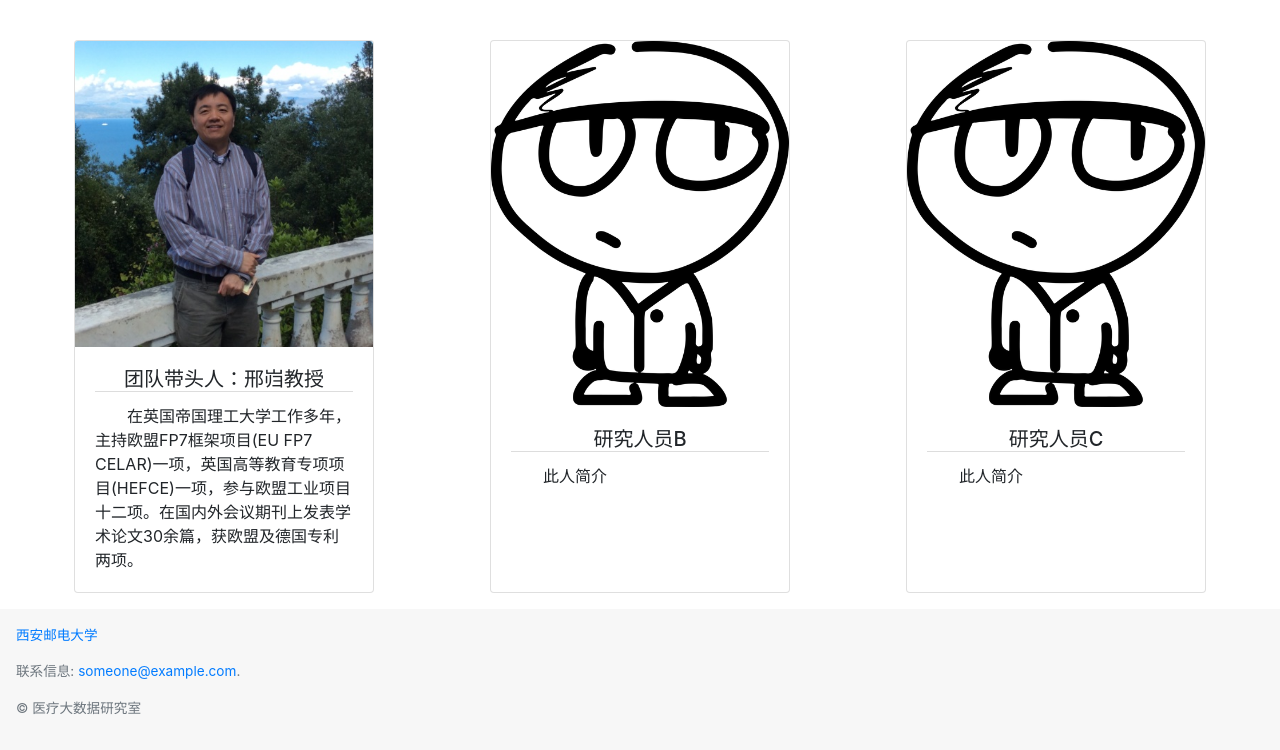
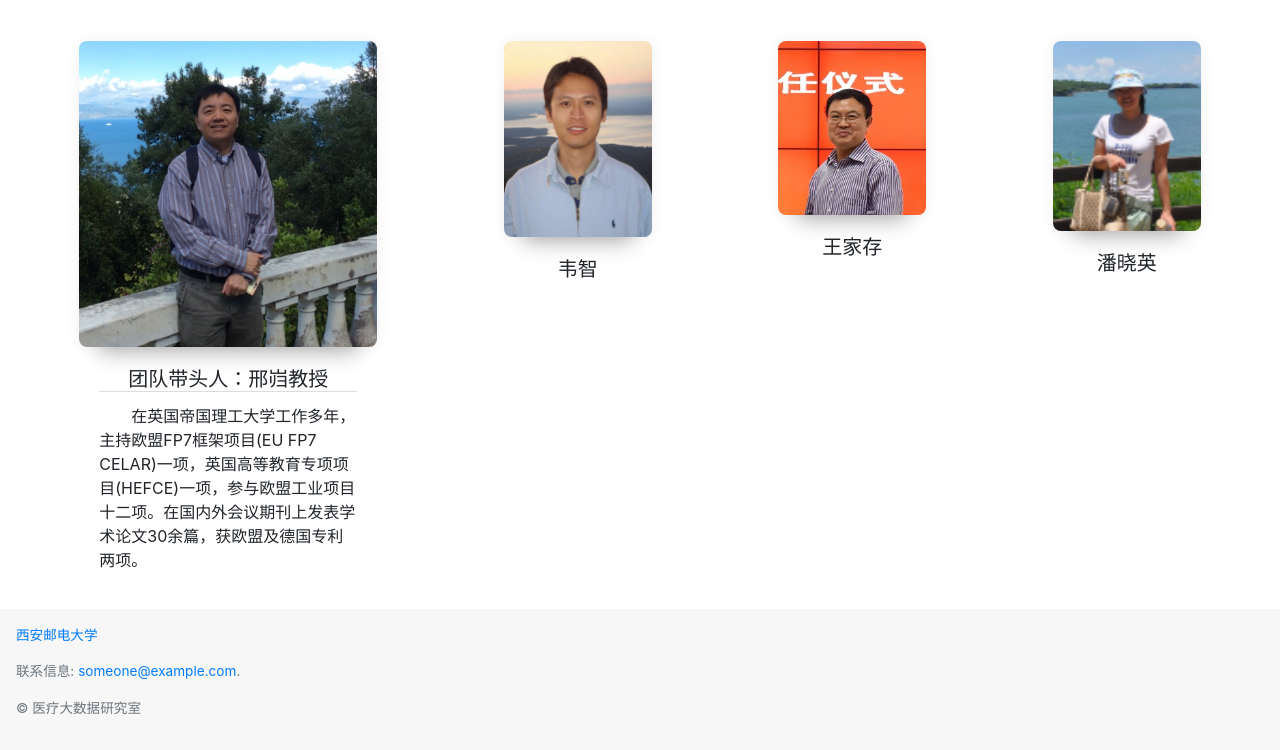
Before and after one commit to jaamyang/medical_lab, a Django app: page /members/ in a window 1280 px wide. Shown: the part 56-806 px from the top of the page. Run offline with Django 3.2, Linux system fonts and the light colour scheme; some libraries are stand-ins or nearby versions.

Commit message:
Add three members

```diff
--- a/static/css/styles.css
+++ b/static/css/styles.css
@@ -11,8 +11,20 @@
   margin: 1rem;
 }
 
-.card-style {
+.leader-style {
   max-width: 300px;
+  border: 1px solid #ffffff;
+}
+
+.member-style {
+  max-width: 150px;
+  border: 1px solid #ffffff;
+}
+
+.member-img {
+  width: 100%;
+  border-radius: 8px;
+  box-shadow: 0 25px 20px -20px rgba(0, 0, 0, 0.3), 0 0 15px rgba(0, 0, 0, 0.06);
 }
 
 footer {
--- a/templates/members.html
+++ b/templates/members.html
@@ -13,25 +13,29 @@
 
 {% block content %}
  <div class="card-deck space-style justify-content-around">
-    <div class="card card-style">
-      <img class="card-img-top" src="{% static 'img\XingKui.png' %}" alt="Card image cap">
+    <div class="card leader-style">
+      <img class="member-img" src="{% static 'img\XingKui.png' %}" alt="Card image cap">
       <div class="card-body">
         <h5 class="card-title title">团队带头人：邢岿教授</h5>
         <p class="card-text paragraph">在英国帝国理工大学工作多年，主持欧盟FP7框架项目(EU FP7 CELAR)一项，英国高等教育专项项目(HEFCE)一项，参与欧盟工业项目十二项。在国内外会议期刊上发表学术论文30余篇，获欧盟及德国专利两项。</p>
       </div>
     </div>
-    <div class="card card-style">
-      <img class="card-img-top" src="{% static 'img\boy.png' %}" alt="Card image cap">
-      <div class="card-body">
-        <h5 class="card-title title">研究人员B</h5>
-        <p class="card-text paragraph">此人简介</p>
+    <div class="card member-style">
+      <img class="member-img" src="{% static 'img\WeiZhi.png' %}" alt="Card image cap">
+      <div class="card-body text-center">
+        <h5 class="card-title">韦智</h5>
       </div>
     </div>
-    <div class="card card-style">
-      <img class="card-img-top" src="{% static 'img\boy.png' %}" alt="Card image cap">
-      <div class="card-body">
-        <h5 class="card-title title">研究人员C</h5>
-        <p class="card-text paragraph">此人简介</p>
+    <div class="card member-style">
+      <img class="member-img" src="{% static 'img\WangJiacun.png' %}" alt="Card image cap">
+      <div class="card-body text-center">
+        <h5 class="card-title">王家存</h5>
+      </div>
+    </div>
+    <div class="card member-style">
+      <img class="member-img" src="{% static 'img\PanXiaoying.png' %}" alt="Card image cap">
+      <div class="card-body text-center">
+        <h5 class="card-title">潘晓英</h5>
       </div>
     </div>
   </div>
```
Also changed, not shown: static/img/PanXiaoying.png (added), static/img/WangJiacun.png (added), static/img/WeiZhi.png (added).
